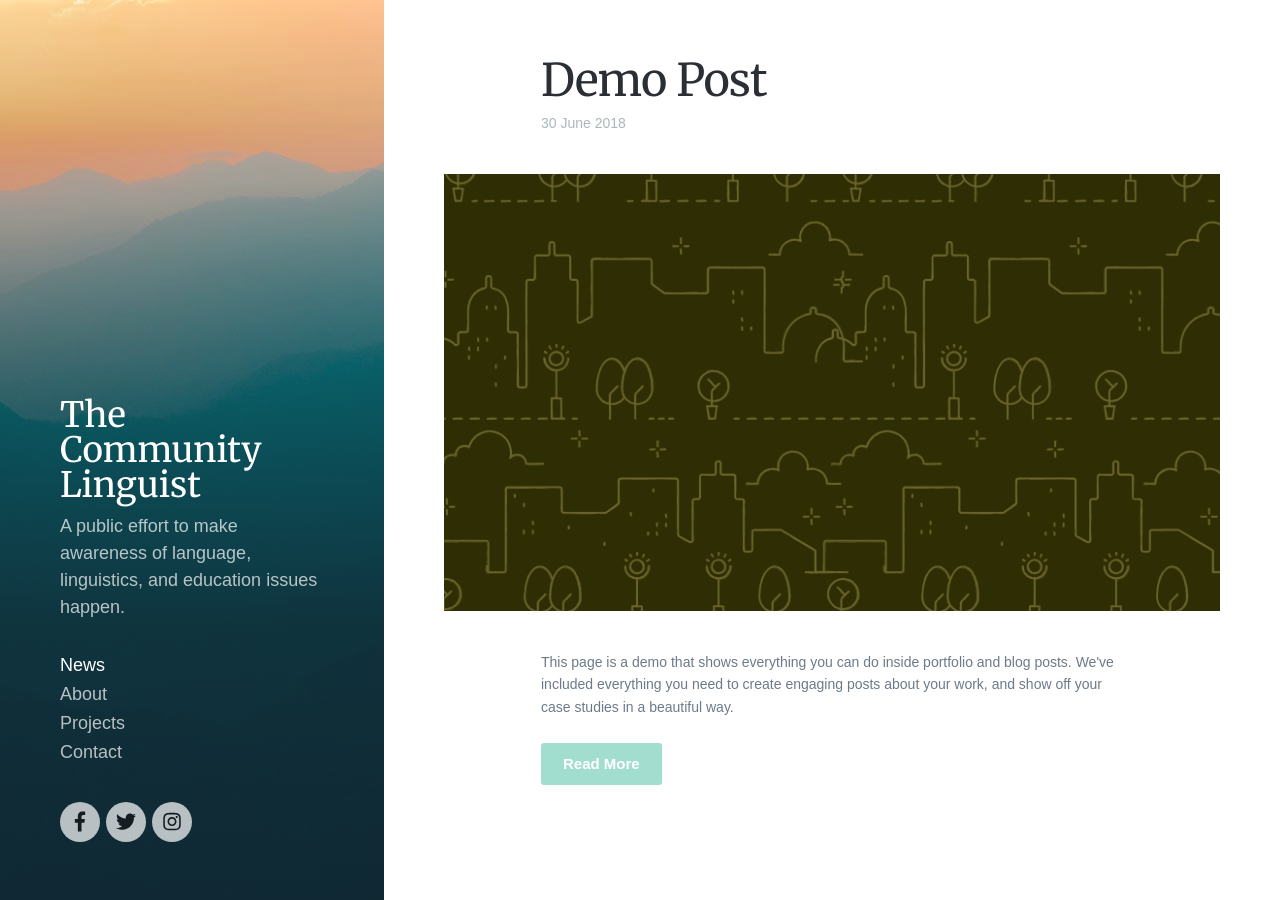
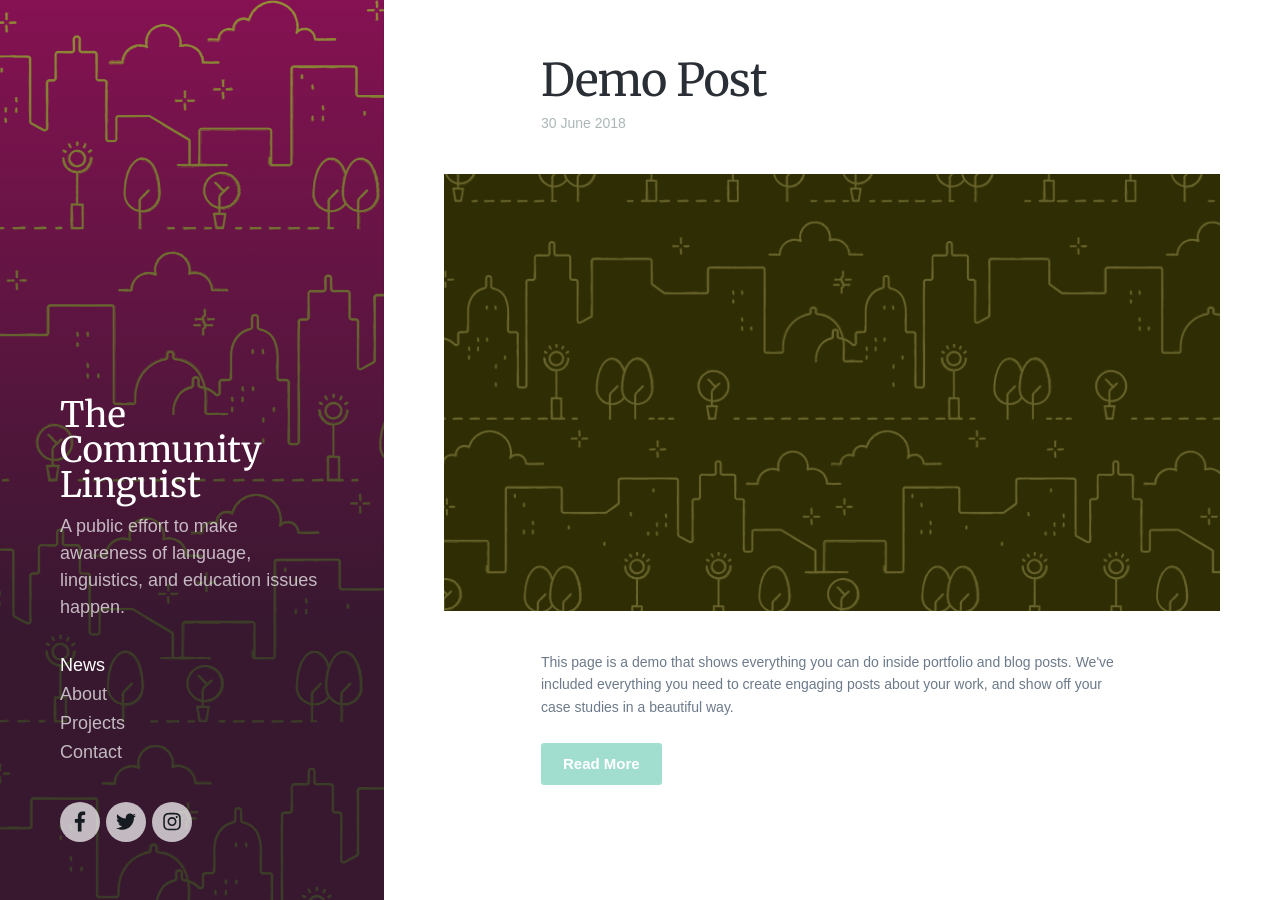
Before and after one commit to tclinguistics/tclinguistics.github.io, a Jekyll site: the page built from index.html, in a window 1280 px wide and 900 px high. Built offline with Jekyll 4.4.1, drawn with Linux system fonts in a browser that asks for light colours; nearby versions of some CDN libraries; some web fonts are replaced; the list of posts is cut into pages by our own code.

Commit message:
March 31 update

```diff
--- a/index.html
+++ b/index.html
@@ -2,7 +2,7 @@
 layout: default
 title: The Community Linguist
 description: A public effort to make awareness of language, linguistics, and education issues happen.
-featured_image: /images/demo/demo-landscape.jpg
+featured_image: /images/tcl/square/square-4.png
 ---
 
 <section class="blog single">
```
Also changed, not shown: images/tcl/square/square-4.png (added).
